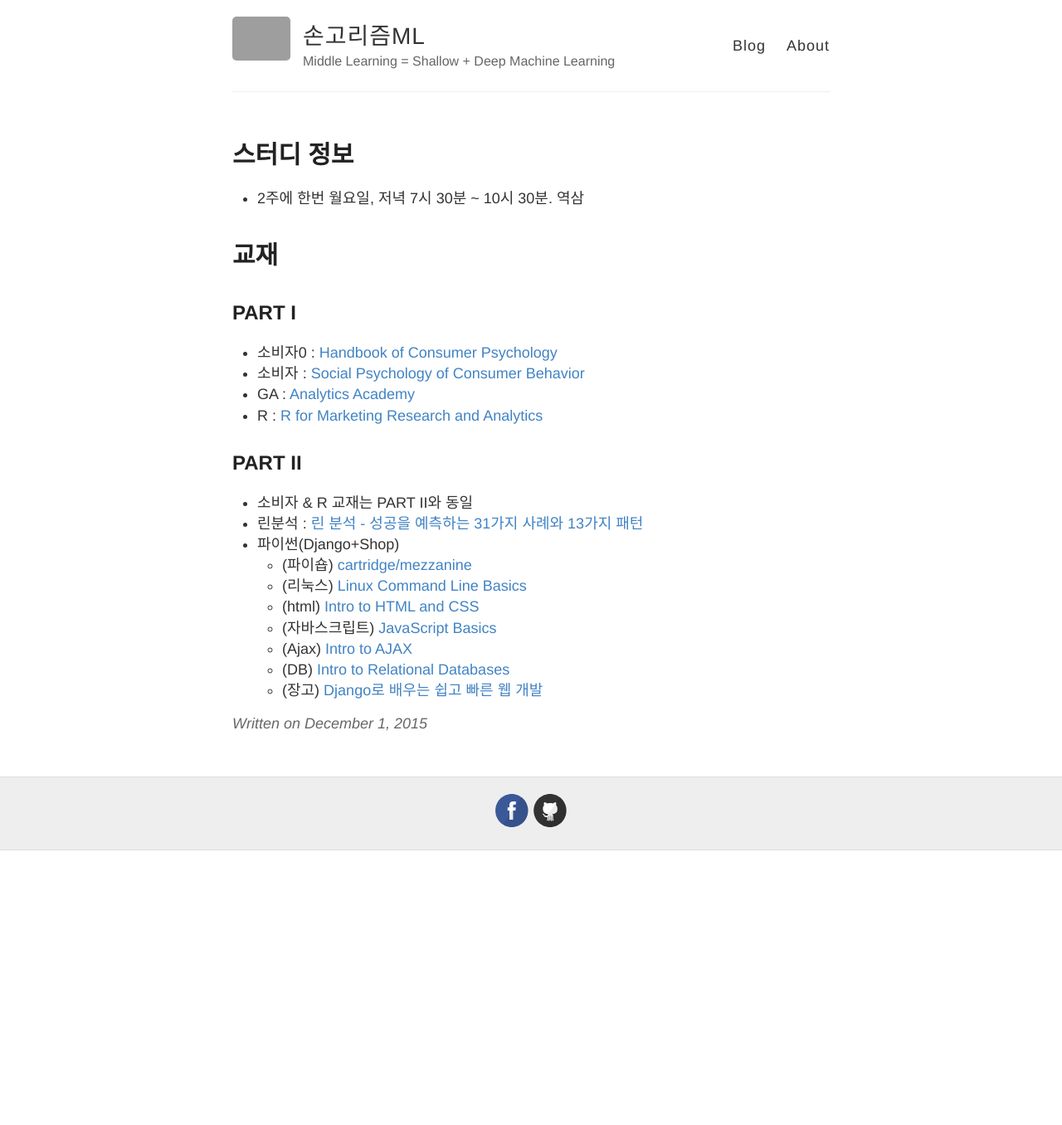
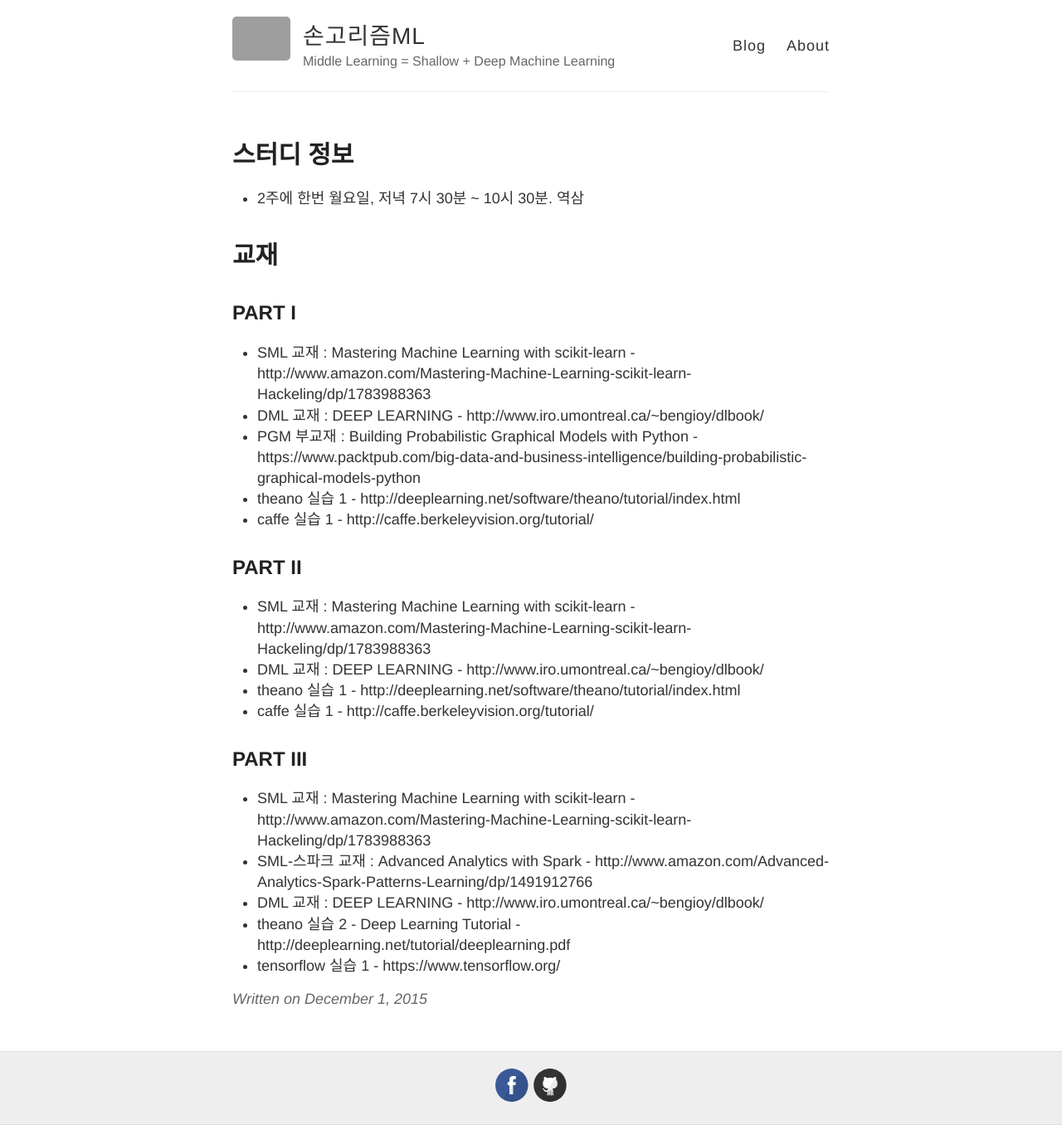
Before and after one commit to songorithm/ML, a Jekyll site: the page built from _posts/2015-12-1-INFO.md, in a window 1280 px wide. Shown: the whole page at 83% size. Built offline with Jekyll 4.4.1, drawn with Linux system fonts in a browser that asks for light colours; Markdown is read by kramdown in place of the engine named in the settings; before the commit the page ends 1025 px from its top, so only the background shows below that; grey boxes are pictures that could not be loaded.

Commit message:
Update 2015-12-1-INFO.md

```diff
--- a/_posts/2015-12-1-INFO.md
+++ b/_posts/2015-12-1-INFO.md
@@ -8,19 +8,21 @@
 # 교재
 
 ## PART I
-* 소비자0 : [Handbook of Consumer Psychology](http://www.amazon.com/Handbook-Consumer-Psychology-Marketing/dp/080585603X)
-* 소비자  : [Social Psychology of Consumer Behavior](http://www.amazon.com/Social-Psychology-Consumer-Behavior-Frontiers/dp/1841694983)
-* GA : [Analytics Academy](https://analyticsacademy.withgoogle.com/explorer)
-* R : [R for Marketing Research and Analytics](http://www.amazon.com/Marketing-Research-Analytics-Use/dp/3319144359)
+* SML 교재  : Mastering Machine Learning with scikit-learn - http://www.amazon.com/Mastering-Machine-Learning-scikit-learn-Hackeling/dp/1783988363
+* DML 교재 : DEEP LEARNING - http://www.iro.umontreal.ca/~bengioy/dlbook/
+* PGM 부교재 : Building Probabilistic Graphical Models with Python - https://www.packtpub.com/big-data-and-business-intelligence/building-probabilistic-graphical-models-python
+* theano 실습 1 - http://deeplearning.net/software/theano/tutorial/index.html
+* caffe 실습 1 - http://caffe.berkeleyvision.org/tutorial/
 
 ## PART II
-* 소비자 & R 교재는 PART II와 동일
-* 린분석 : [린 분석 - 성공을 예측하는 31가지 사례와 13가지 패턴](http://www.aladin.co.kr/shop/wproduct.aspx?ItemId=34465476)
-* 파이썬(Django+Shop)
-  - (파이숍) [cartridge/mezzanine](http://blog.endpoint.com/2014/12/ecommerce-in-django-world.html)
-  - (리눅스) [Linux Command Line Basics](https://www.udacity.com/course/linux-command-line-basics--ud595)
-  - (html) [Intro to HTML and CSS](https://www.udacity.com/course/intro-to-html-and-css--ud304)
-  - (자바스크립트) [JavaScript Basics](https://www.udacity.com/course/javascript-basics--ud804)
-  - (Ajax) [Intro to AJAX](https://www.udacity.com/course/intro-to-ajax--ud110)
-  - (DB) [Intro to Relational Databases](https://www.udacity.com/course/intro-to-relational-databases--ud197)
-  - (장고) [Django로 배우는 쉽고 빠른 웹 개발](http://www.aladin.co.kr/shop/wproduct.aspx?ItemId=55249081)
+* SML 교재  : Mastering Machine Learning with scikit-learn - http://www.amazon.com/Mastering-Machine-Learning-scikit-learn-Hackeling/dp/1783988363
+* DML 교재 : DEEP LEARNING - http://www.iro.umontreal.ca/~bengioy/dlbook/
+* theano 실습 1 - http://deeplearning.net/software/theano/tutorial/index.html
+* caffe 실습 1 - http://caffe.berkeleyvision.org/tutorial/
+
+## PART III
+* SML 교재  : Mastering Machine Learning with scikit-learn - http://www.amazon.com/Mastering-Machine-Learning-scikit-learn-Hackeling/dp/1783988363
+* SML-스파크 교재 : Advanced Analytics with Spark - http://www.amazon.com/Advanced-Analytics-Spark-Patterns-Learning/dp/1491912766
+* DML 교재 : DEEP LEARNING - http://www.iro.umontreal.ca/~bengioy/dlbook/
+* theano 실습 2 - Deep Learning Tutorial - http://deeplearning.net/tutorial/deeplearning.pdf
+* tensorflow 실습 1 - https://www.tensorflow.org/
```
